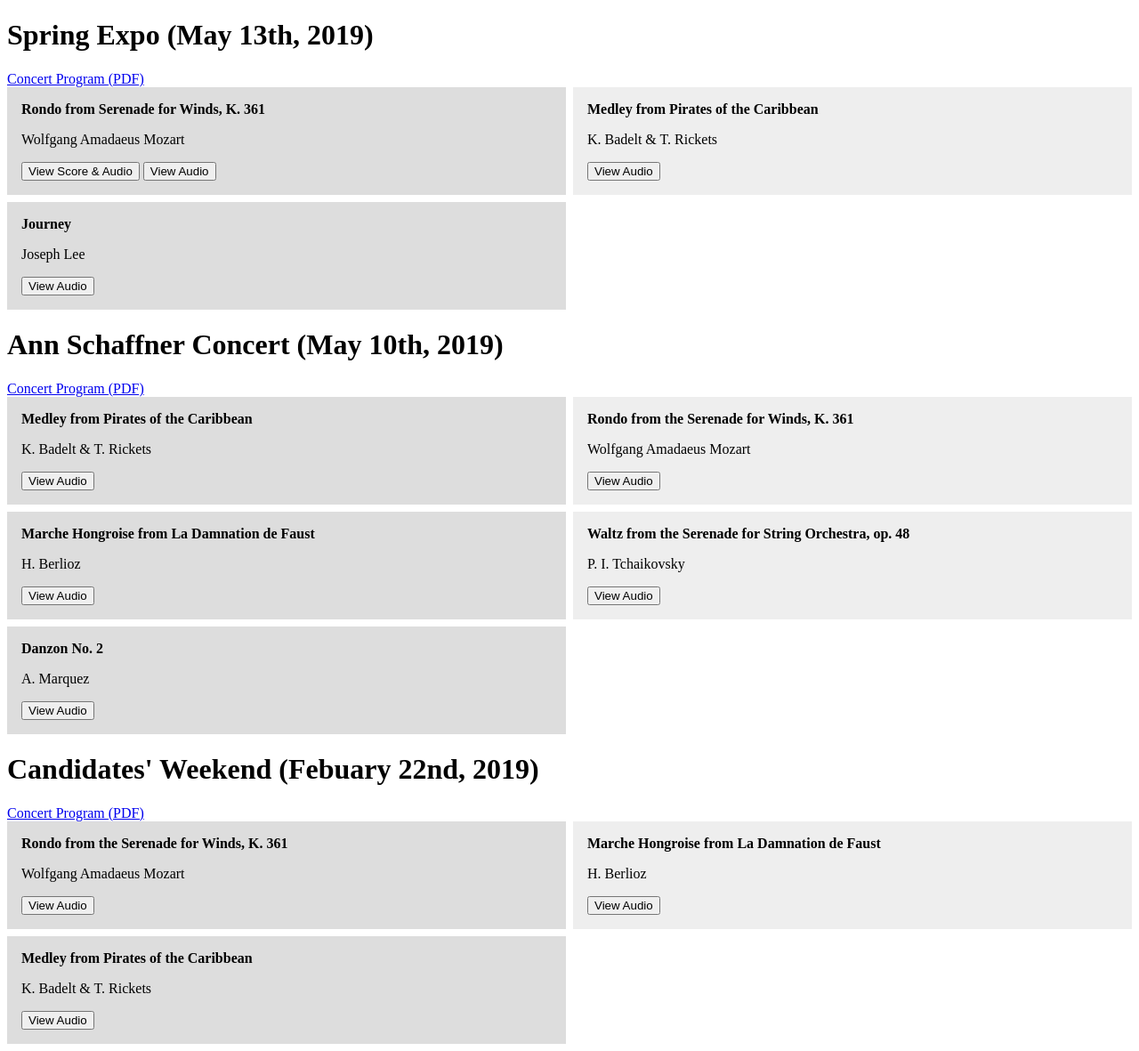
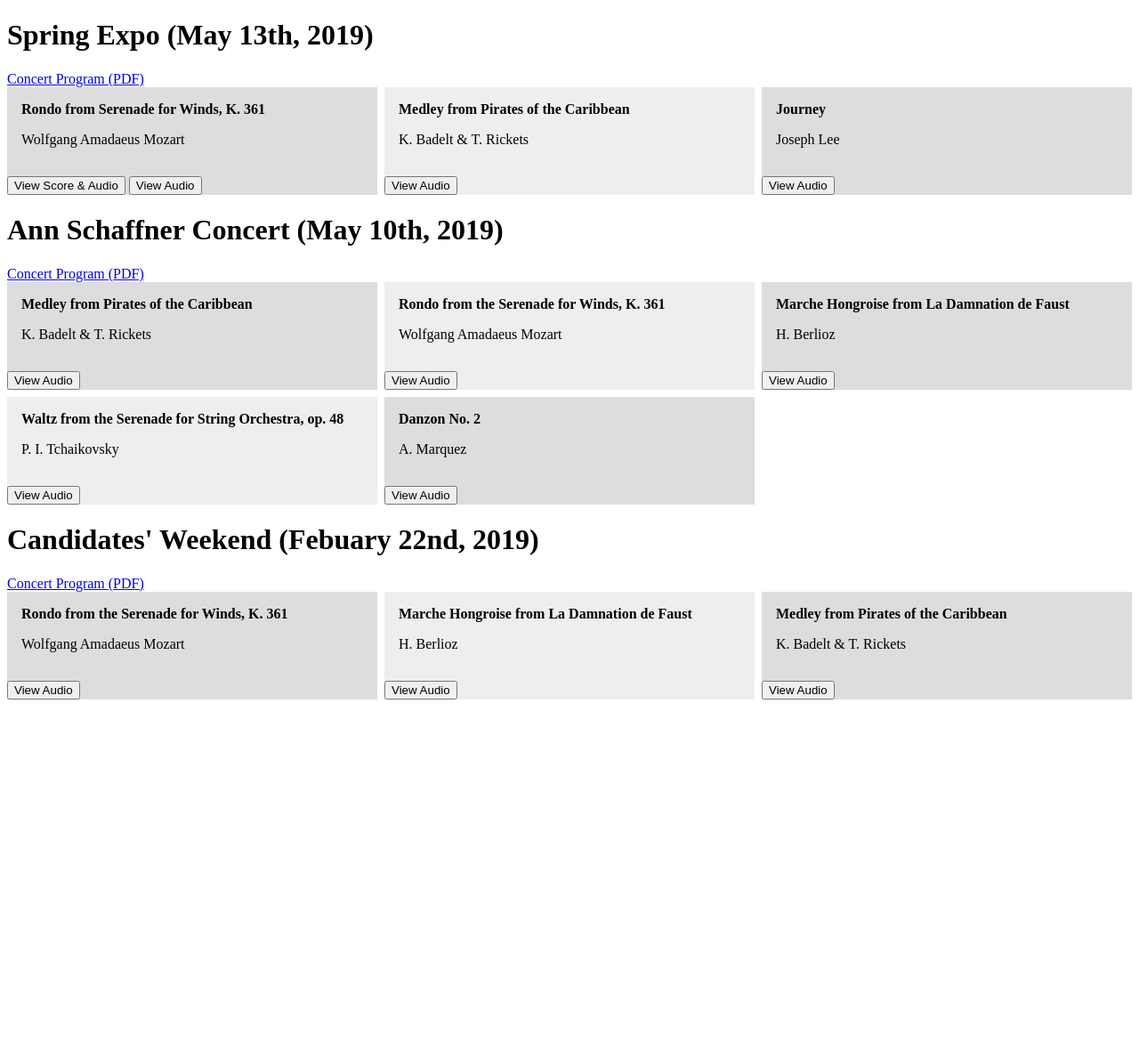
Before and after one commit to Luis-Zuniga/Engineers-Conductorless-Orchestra-Hub, a PHP site: page /grid_audio.html in a window 1280 px wide. Shown: the part 54-1235 px from the top of the page at 89% size. After the commit the page ends 840 px from the top, so only its background shows below. Run offline with PHP 8.4, Linux system fonts and the light colour scheme.

Commit message:
Updating Formatting

```diff
--- a/css/grid.css
+++ b/css/grid.css
@@ -1,11 +1,14 @@
 .grid{
   display:grid;
-  grid-template-columns:repeat(auto-fit, minmax(30rem, 1fr));
+  grid-template-columns:repeat(auto-fit, minmax(20rem, 1fr));
   grid-gap:.5em;
   grid-auto-rows: minmax(5rem, auto);
     }
 .grid > div{
   background:#eee;
+  /*padding:1em;*/
+}
+.info{
   padding:1em;
 }
 .grid > div:nth-child(odd){
```
